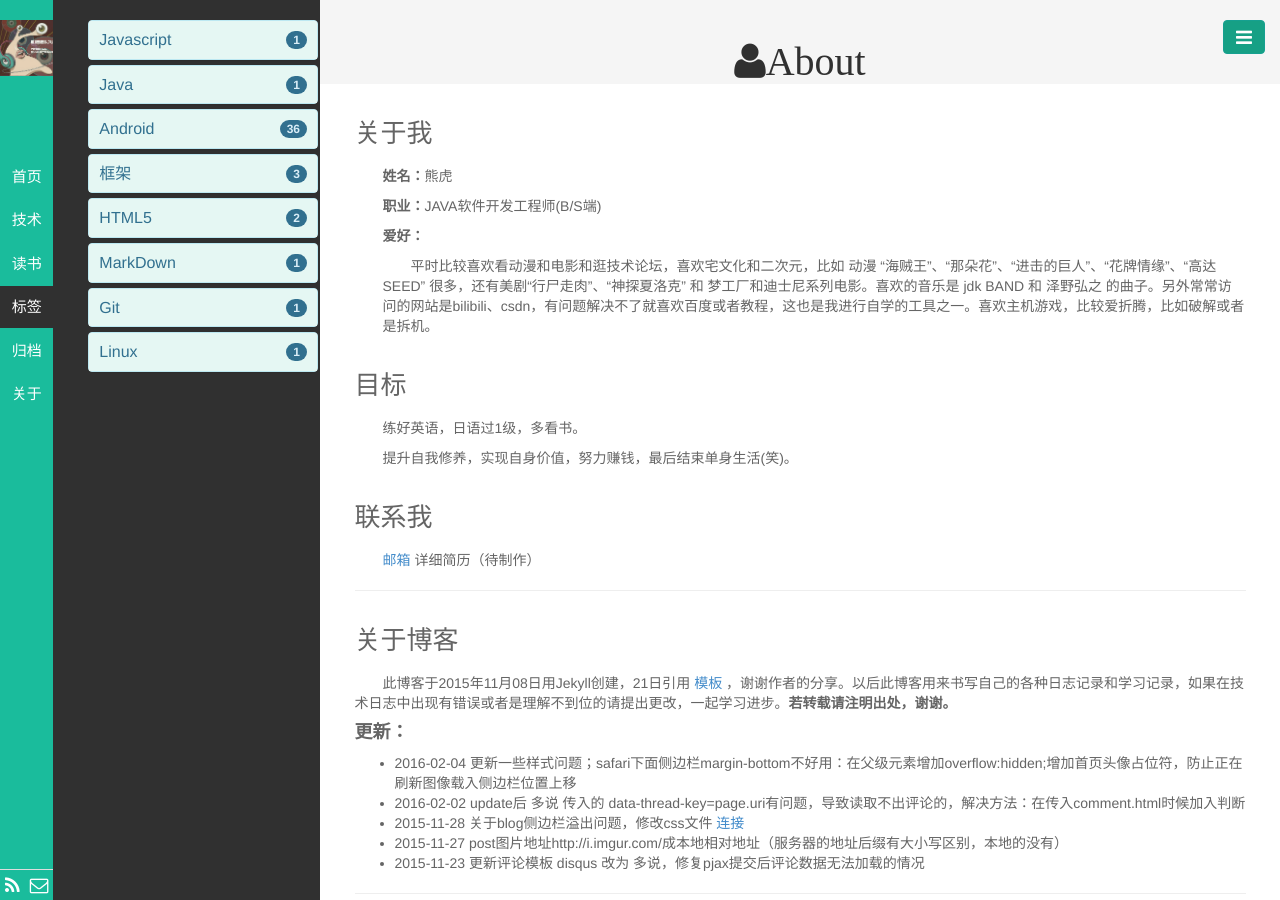
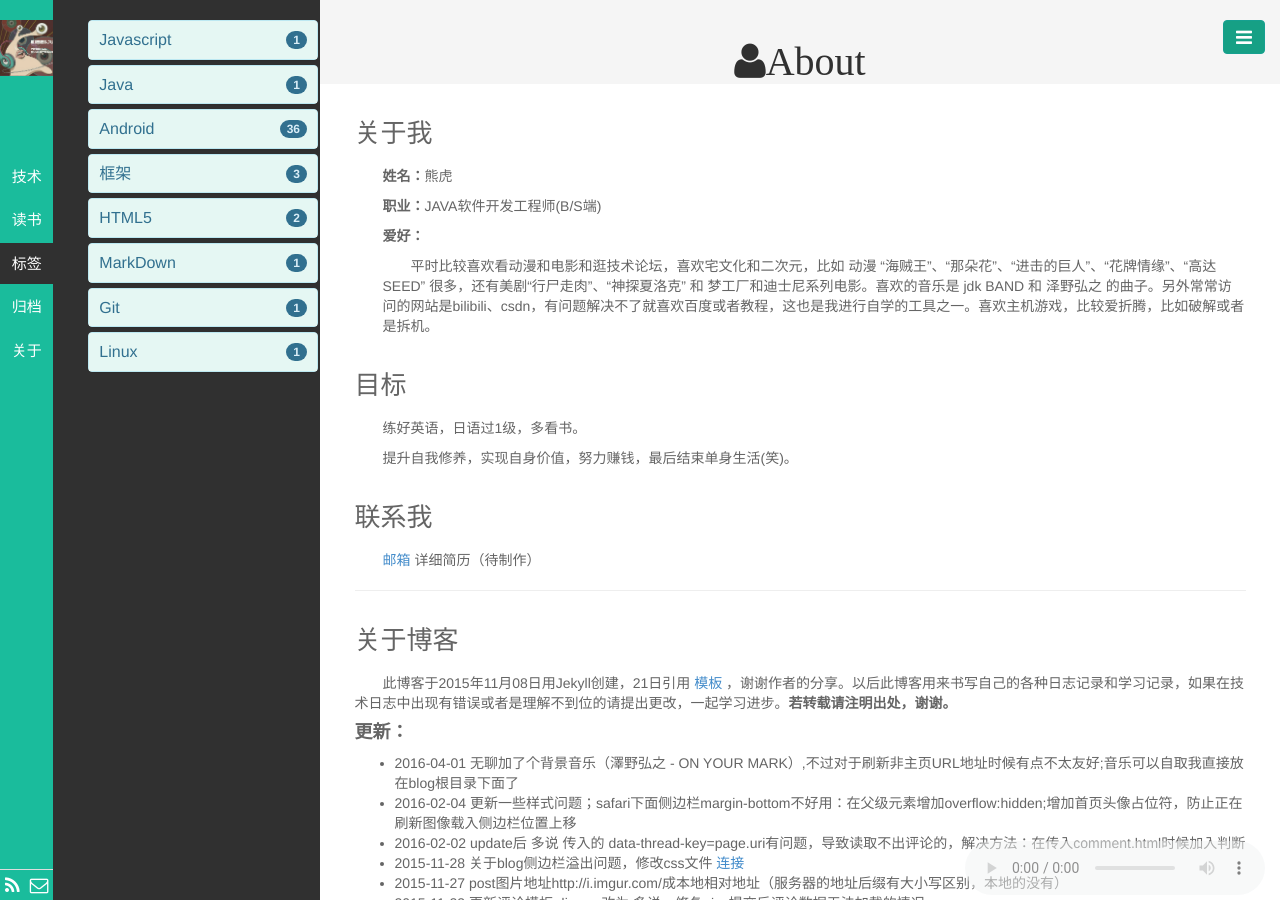
Before and after one commit to javadavid/blog, a Jekyll site: the page built from pages/about.html, in a window 1280 px wide. Built offline with Jekyll 4.4.1, drawn with Linux system fonts in a browser that asks for light colours; comment, search, counter and statistics services are not loaded.

Commit message:
add music

```diff
--- a/_includes/footer.html
+++ b/_includes/footer.html
@@ -1,13 +1,21 @@
-<div style="position:fixed;right:15px;top:62px;">
-  <button id="content_btn" class="btn btn-primary" style="width:43px; height:34px;">
-    <i class="fa fa-lg fa-plus"></i>
+<div style="position:fixed;right:15px;top:62px;z-index:99">
+  <button id="content_btn" class="btn btn-primary" style="width:43px;height:34px;">
+	<i class="fa fa-lg fa-plus"></i>
   </button>
 </div>
-<div style="position:fixed;right:15px;top:20px;">
+
+<div style="position:fixed;right:15px;top:20px;z-index:99">
   <button id="nav_btn" class="btn btn-primary">
-    <i class="fa fa-lg fa-navicon"></i>
+	<i class="fa fa-lg fa-navicon"></i>
   </button>
 </div>
+
+<div style="position:fixed;right:15px;bottom:0px;z-index:99;opacity:0.5;filter:alpha(opacity=50);">
+	<audio controls autoplay loop >
+	  <source src="ON YOUR MARK.mp3" >
+	</audio>
+</div>
+
 <script type="text/javascript" src="{{site.baseurl}}/public/js/jquery.js"></script>
 <script type="text/javascript" src="{{site.baseurl}}/public/js/bootstrap.js"></script>
 <script src="{{site.baseurl}}/public/js/jquery.pjax.js"></script>
--- a/_includes/navside.html
+++ b/_includes/navside.html
@@ -5,10 +5,10 @@
   <div class="row">
     <div class="col-md-2 col-xs-2 aside1">
       <br>
-      <a class="pjaxlink" href="{{site.baseurl}}/"><img src="{{ site.gavatar|prepend:site.baseurl }}" class="img-ronuded avatar" style="border-width:0px; border-color:#000"></a>
+      <a  href="{{site.baseurl}}/"><img src="{{ site.gavatar|prepend:site.baseurl }}" class="img-ronuded avatar" style="border-width:0px; border-color:#000"></a>
       <br><br><br><br>
       <ul id='navul' class="nav nav-pills nav-stacked">
-         <li><a href="{{site.baseurl}}/">{{site.locals.index}}</a></li>
+		<!-- <li><a href="{{site.baseurl}}/">{{site.locals.index}}</a></li> -->
 	{% for category in site.categories %}     <!-- 这里是aside1的读书、生活、科研、技术、绘画-->
 		<li><a href="#{{ category | first }}" data-toggle="tab">{{ category[0] }}</a></li>
         {% endfor %}
--- a/pages/about.html
+++ b/pages/about.html
@@ -60,6 +60,7 @@ titlename: 关于
 		<p >此博客于2015年11月08日用Jekyll创建，21日引用 <a target='_blank' href="https://github.com/lay1010/lay1010.github.io">模板</a> ，谢谢作者的分享。以后此博客用来书写自己的各种日志记录和学习记录，如果在技术日志中出现有错误或者是理解不到位的请提出更改，一起学习进步。<b>若转载请注明出处，谢谢。</b></p>
 		<h4><strong>更新：</strong></h4>
 		<ul>
+			<li>2016-04-01 无聊加了个背景音乐（澤野弘之 - ON YOUR MARK）,不过对于刷新非主页URL地址时候有点不太友好;音乐可以自取我直接放在blog根目录下面了</li>
 			<li>2016-02-04 更新一些样式问题；safari下面侧边栏margin-bottom不好用：在父级元素增加overflow:hidden;增加首页头像占位符，防止正在刷新图像载入侧边栏位置上移</li>
 			<li>2016-02-02 update后 多说 传入的 data-thread-key=page.uri有问题，导致读取不出评论的，解决方法：在传入comment.html时候加入判断</li>
 			<li>2015-11-28 关于blog侧边栏溢出问题，修改css文件 <a target='_blank' href='https://github.com/lay1010/lay1010.github.io/issues/10'>连接</a> </li>
```
Also changed, not shown: index.html (line endings or trailing spaces), 1 other file.
